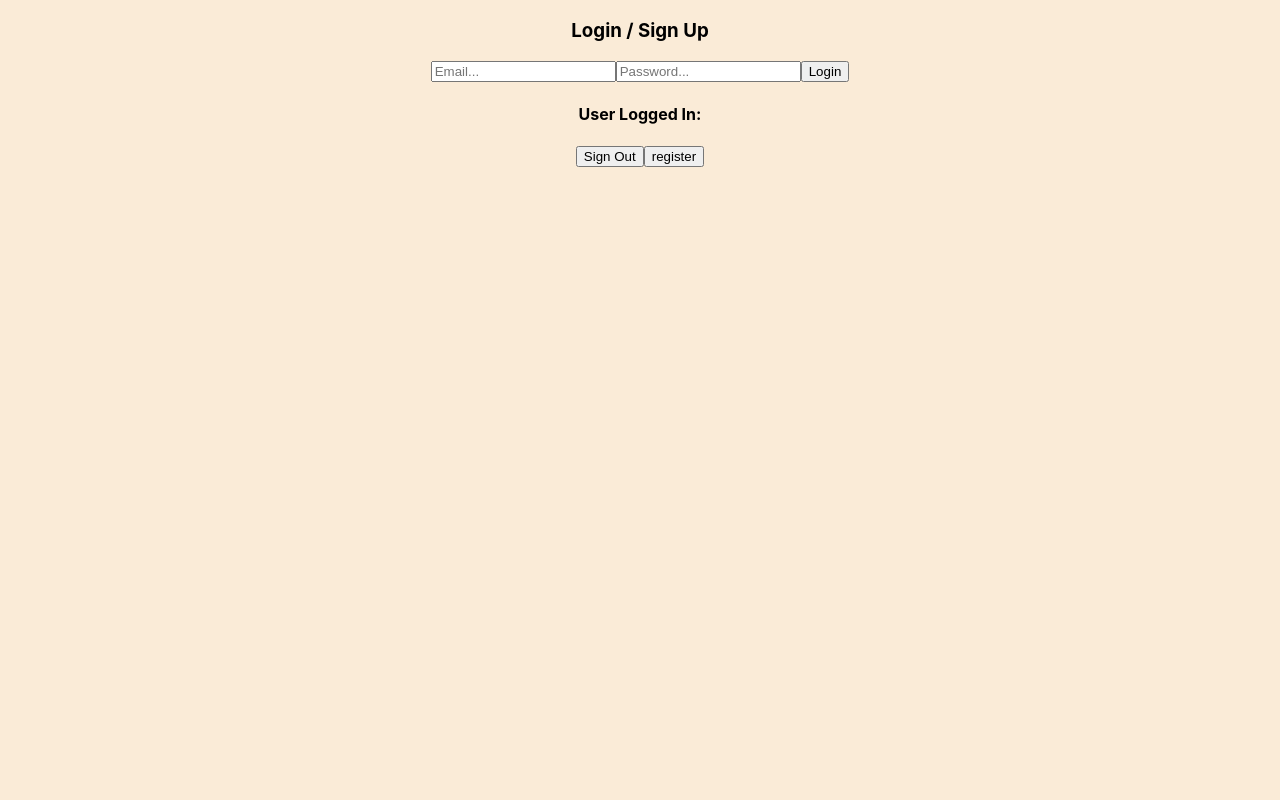
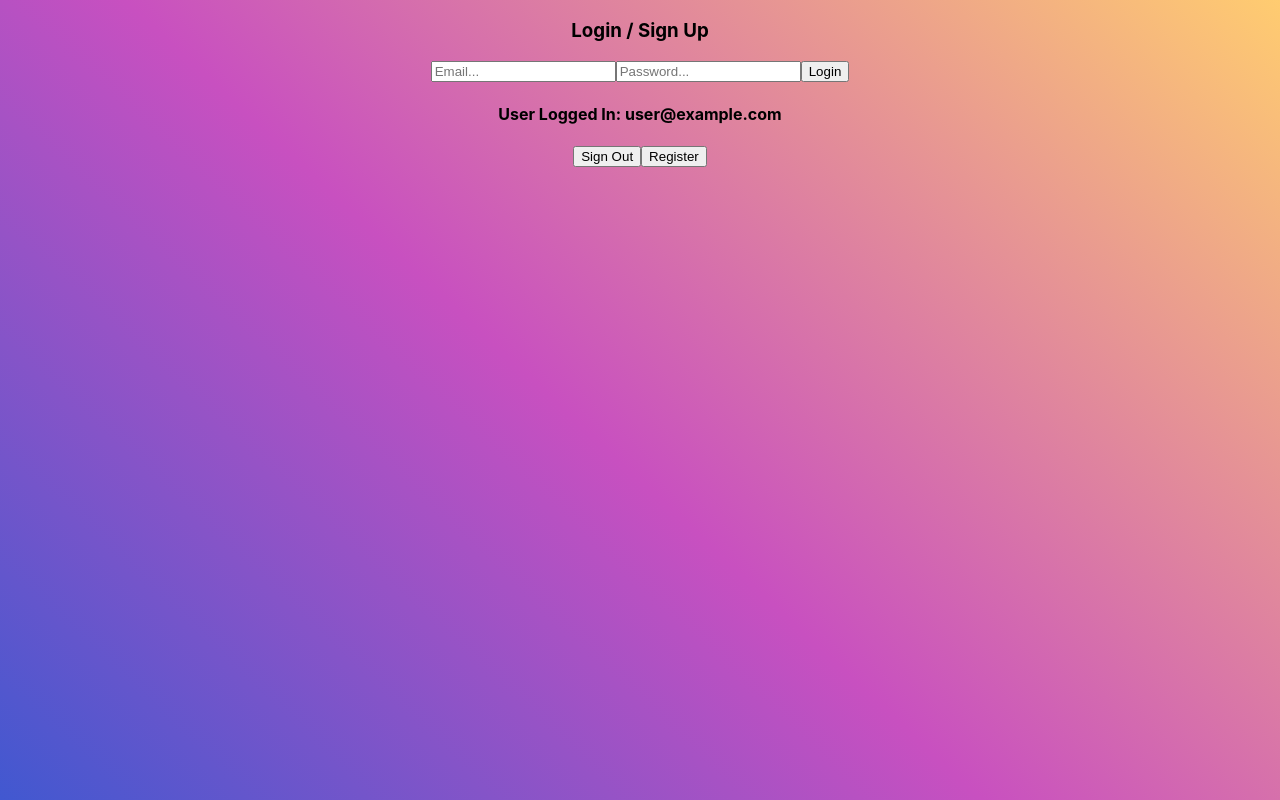
Before and after one commit to AnnaDe-v/react-test-orders, a React (Create React App) app: page /react-test-orders/login in a window 1280 px wide. Built offline with nearby package versions, Linux system fonts and the light colour scheme; no server answers; sample sign-in values are in the browser's storage.

Commit message:
login page UI

```diff
--- a/src/App.css
+++ b/src/App.css
@@ -2,13 +2,24 @@
   box-sizing: border-box;
 }
 
+
 body {
   text-align: center;
-  background-color: antiquewhite;
+  position: relative;
+
+  background-image: linear-gradient(
+    43deg,
+    #4158d0 0%,
+    #c850c0 46%,
+    #ffcc70 100%
+  );
+  background-repeat:no-repeat;
+  background-size: 100% 100vh;
 }
 
 .App {
   padding-top: 50px;
+
 }
 
 .container {
@@ -22,15 +33,14 @@ body {
   text-align: center;
 }
 
-
 .order-table__row {
   display: flex;
   justify-content: space-between;
   padding: 5px 40px 5px 40px;
 }
 
-.order-table__row + .order-table__row{
- margin-left: 20px;
+.order-table__row + .order-table__row {
+  margin-left: 20px;
 }
 
 .order-table__description {
--- a/src/Login.jsx
+++ b/src/Login.jsx
@@ -1,24 +1,23 @@
-import React, { useState } from "react";
-import { useNavigate } from "react-router-dom";
-import { auth } from "./firebase/firebase";
+import React, { useContext, useState } from "react"
+import { useNavigate } from "react-router-dom"
+import { auth } from "./firebase/firebase"
 import {
 	createUserWithEmailAndPassword,
 	getAuth,
 	signInWithEmailAndPassword,
-  signOut,
-} from "firebase/auth";
+	signOut
+} from "firebase/auth"
+import { AuthContext } from "./firebase/AuthProvider"
 
 const Login = () => {
-  const [loginEmail, setLoginEmail] = useState("");
-  const [loginPassword, setLoginPassword] = useState("");
-  const [user, setUser] = useState({});
-  const [isRegistered, setIsRegistered] = useState(false);
+	const [loginEmail, setLoginEmail] = useState("")
+	const [loginPassword, setLoginPassword] = useState("")
+	const [user, setUser] = useState({})
+	const [isRegistered, setIsRegistered] = useState(false)
 
+	const { currentUser } = useContext(AuthContext)
 
-
-
-  const navigate = useNavigate();
-
+	const navigate = useNavigate()
 
 	const login = async () => {
 		try {
@@ -28,59 +27,61 @@ const Login = () => {
 				loginPassword
 			)
 			if (user) {
-        return navigate("/react-test-orders");
+				return navigate("/react-test-orders")
 			}
 		} catch (error) {
-      console.log(error.message);
+			console.log(error.message)
 		}
-  };
+	}
 
 	const logout = async () => {
-    await signOut(auth);
-  };
-
+		await signOut(auth)
+	}
 
 	const register = async () => {
 		try {
-      const auth = getAuth();
-      await createUserWithEmailAndPassword(auth, loginEmail, loginPassword);
-      console.log('успешно');
+			const auth = getAuth()
+			await createUserWithEmailAndPassword(auth, loginEmail, loginPassword)
+			console.log("успешно")
 			setIsRegistered(true)
 		} catch (e) {
-      console.log("e", e.code);
 			setIsRegistered(false)
 		}
-  };
+	}
 
+	console.log("userEmail: ", currentUser?.email)
 
 	return (
 		<>
 			<div>
 				<h3> Login / Sign Up</h3>
 				<input
-          placeholder="Email..."
-          onChange={(event) => {
-            setLoginEmail(event.target.value);
+					placeholder='Email...'
+					onChange={event => {
+						setLoginEmail(event.target.value)
 					}}
 				/>
 				<input
-          placeholder="Password..."
-          onChange={(event) => {
-            setLoginPassword(event.target.value);
+					placeholder='Password...'
+					onChange={event => {
+						setLoginPassword(event.target.value)
 					}}
 				/>
 
 				<button onClick={login}> Login</button>
 			</div>
+			{currentUser ? (
+				<h4> User Logged In: {currentUser?.email}</h4>
+			) : (
+				<h4>please login or register</h4>
+			)}
+      {currentUser && <button onClick={logout}>Sign Out </button>}
 
-      <h4> User Logged In: </h4>
-      {user?.email}
-      <button onClick={logout}> Sign Out </button>
 
-      <button onClick={register}>register</button>
+			<button onClick={register}>Register</button>
 			{isRegistered && <div>Успешная регистрация</div>}
 		</>
-  );
-};
+	)
+}
 
-export default Login;
+export default Login
--- a/src/Orders.jsx
+++ b/src/Orders.jsx
@@ -81,8 +81,8 @@ export default function Orders() {
     return { documentName: o, count: filteredOrdersData[o] };
   });
 
-  const sortOrdersResult = ordersResult.sort(function(b, a) {
-    return a.count - b.count
+  const sortOrdersResult = ordersResult.sort(function (b, a) {
+    return a.count - b.count;
   });
 
   const items = [
@@ -139,12 +139,11 @@ export default function Orders() {
         </section>
       ),
     },
-
   ];
 
   return (
     <>
-      <div className="App">
+      <div>
         <Tabs items={items} />
         {isLoading && <div>Loading...</div>}
       </div>
@@ -161,17 +160,13 @@ const TabContent = ({ title, content }) => (
 export function Tabs({ items }) {
   const [active, setActive] = React.useState(null);
 
-  //   const useAuth = () => {
-  //     return useContext(AuthContext);
-  //   }
-  //  const {currentUser} = useAuth()
+  const { currentUser } = useContext(AuthContext);
 
   const openTab = (e) => setActive(+e.target.dataset.index);
 
   return (
     <div>
       <div className="tab">
-        {/* {currentUser.email} */}
         {items.map((n, i) => (
           <button
             className={`tablinks ${i === active ? "active" : ""}`}
@@ -181,9 +176,13 @@ export function Tabs({ items }) {
             {n.title}
           </button>
         ))}
-        <Link className="nav-link" to="/react-test-orders/login">
-          Login
-        </Link>
+        <div>
+          <Link className="nav-link" to="/react-test-orders/login">
+            Login page
+          </Link>
+        </div>
+
+        {currentUser?.email}
       </div>
       {items[active] && <TabContent {...items[active]} />}
     </div>
--- a/src/firebase/AuthProvider.js
+++ b/src/firebase/AuthProvider.js
@@ -6,6 +6,7 @@ export const AuthContext = React.createContext();
 
 export const AuthProvider = ({ children }) => {
   const [currentUser, setCurrentUser] = useState(null);
+  const [currentUserEmail, setCurrentUserEmail] = useState(null);
   const auth = getAuth();
   const navigate = useNavigate();
 
```
Also changed, not shown: 1 other file (tests, documents, lock files or other folders). Lines whose indentation alone changed are shown as unchanged.
